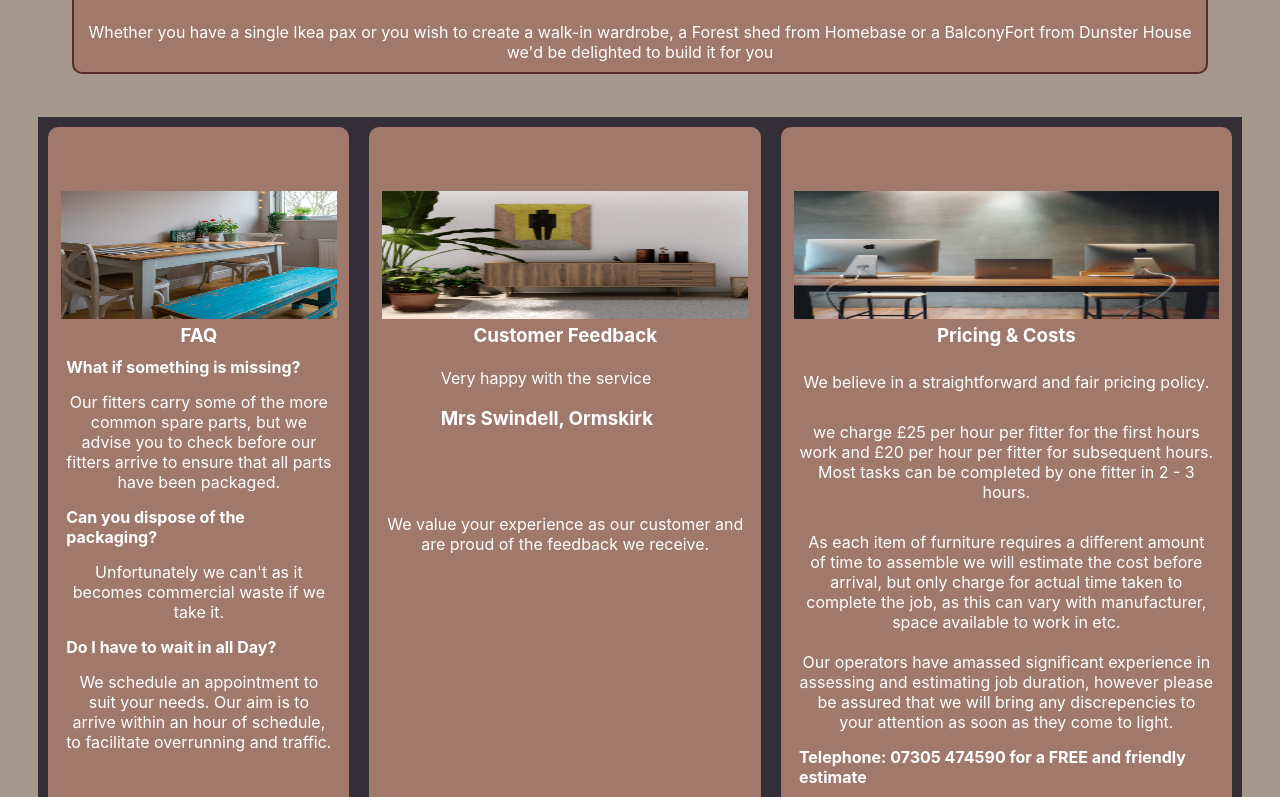
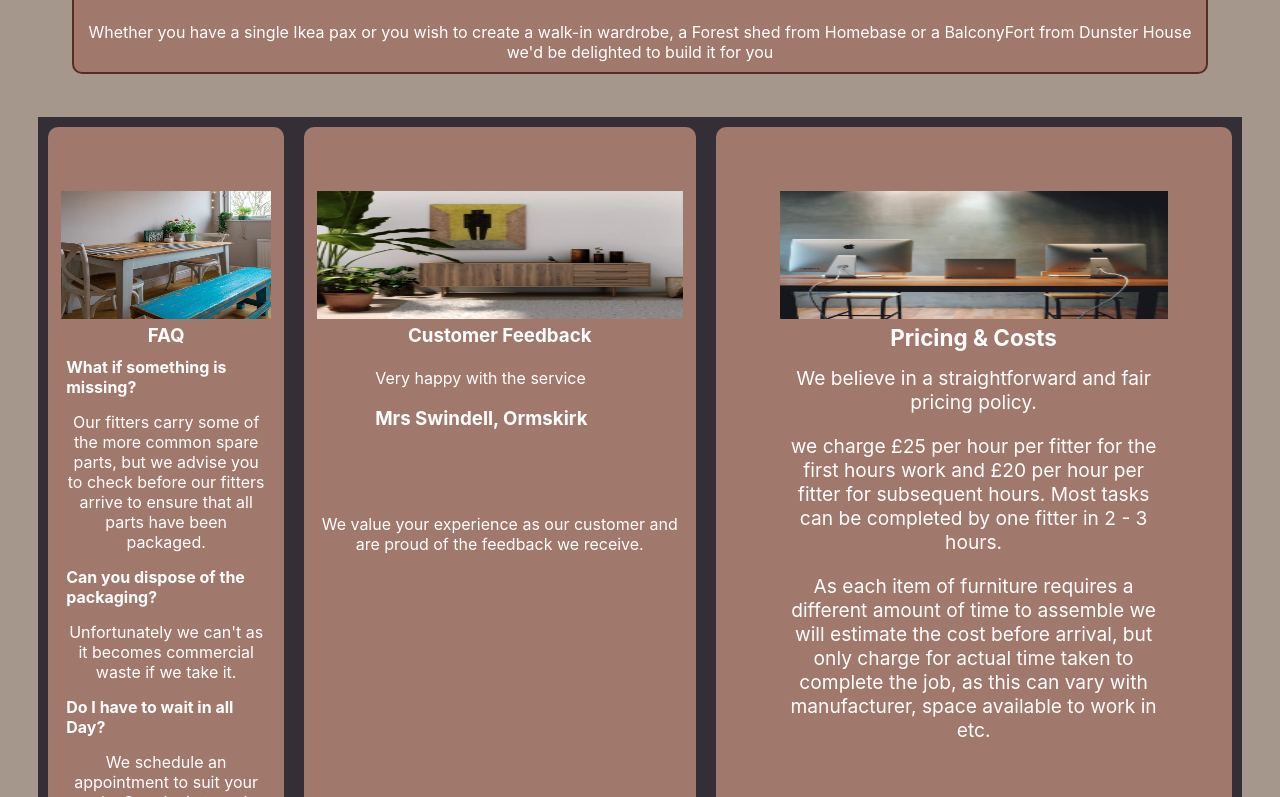
Before and after one commit to Moovashaka/assemblers, a React (Create React App) app: page / in a window 1280 px wide. Shown: the part 743-1540 px from the top of the page. Built offline with nearby package versions, Linux system fonts and the light colour scheme.

Commit message:
converting cards to accept webp conditional

```diff
--- a/src/App.js
+++ b/src/App.js
@@ -6,9 +6,7 @@
 import Form from './components/main/Form.js'
 import Card from './components/content/Card.js'
 import Cardone from './components/content/Cardone.js'
-import logo from './images/logo.svg'
-import table from './images/table.png'
-import sboard from './images/sideboard.png'
+import Cardtwo from './components/content/Cardtwo.js'
 import comp from './images/computers.jpg'
 import theme from './theme.js'
 import Twitter from './components/main/Twitter.js'
@@ -28,7 +26,7 @@
         <>
         <Navbar />
         <Box bg="black">
-        <Card image={table}
+        <Card
         title="FAQ"
         qonetitle="What if something is missing?"
         text=" Our fitters carry some of the more common spare parts,
@@ -40,13 +38,13 @@
         your needs. Our aim is to arrive within an hour
         of schedule, to facilitate overrunning and traffic."
         />
-       <Cardone image={sboard}
+       <Cardone
         title="Customer Feedback"
         content="We value your experience as our
         customer and are proud of the feedback we receive."
         morecontent=""
         />
-       <Card image={comp}
+       <Cardtwo image={comp}
           title="Pricing &amp; Costs"
           text="We believe in a straightforward and fair
           pricing policy."
--- a/src/components/content/Card.js
+++ b/src/components/content/Card.js
@@ -1,6 +1,7 @@
 import React from 'react'
 import styled from 'styled-components'
-
+import imgwebp from '../../images/table.webp'
+import img from '../../images/table.png'
 
 const Col = styled.div`
   display: flex;
@@ -93,6 +94,7 @@
 margin: 0;
 padding: 5px;
 `;
+ /* global Modernizr */
 
 const Card = ({
   title,
@@ -112,7 +114,7 @@
 }) => (
   <>
   <Col color={color} {...props} >
-  <Image src={image} alt={title} />
+  <Image src={(Modernizr.webp ? imgwebp : img)} alt={title} />
   <Title>{title}</Title>
   <QoneTitle>{qonetitle}</QoneTitle>
   <Text>{text}</Text>
--- a/src/components/content/Cardone.js
+++ b/src/components/content/Cardone.js
@@ -1,7 +1,8 @@
 import React from 'react'
 import styled from 'styled-components'
 import Slider from './Slider.js'
-
+import imgwebp from '../../images/sideboard.webp'
+import img from '../../images/sideboard.png'
 
 const Col = styled.div`
   display: flex;
@@ -69,6 +70,7 @@
   padding: 10px 5px;
   text-align: center;
 `;
+/* global Modernizr */
 
 const Cardone = ({
   title,
@@ -82,7 +84,7 @@
 }) => (
   <>
   <Col color={color} {...props} >
-  <Image src={image} alt={title} />
+  <Image src={(Modernizr.webp ? imgwebp : img)} alt={title} />
   <Title>{title}</Title>
   <Slider></Slider>
   <Content>{content}</Content>
--- a/src/components/navigation/Navbar.js
+++ b/src/components/navigation/Navbar.js
@@ -4,7 +4,6 @@
 import styled from 'styled-components'
 import Wrapper from './TopSection.js'
 import Topcard from '../content/Topcard.js'
-import banner from '../../images/banner1100x243.png'
 import Jumbox from '../main/Jumbox.js'
 
 const MyNavbar = styled.div`
@@ -51,7 +50,7 @@
           toggleMobileNavbar = { this.toggleMobileNavbar } />
         <Wrapper>
             <Jumbox>
-            <Topcard image={banner}
+            <Topcard
             title="Flatpack Assembly Service"
             text="Welcome to TheAssemblers, your first point of Contact
             for fast efficient Flatpack Furniture assembly. We take the grind out
```
